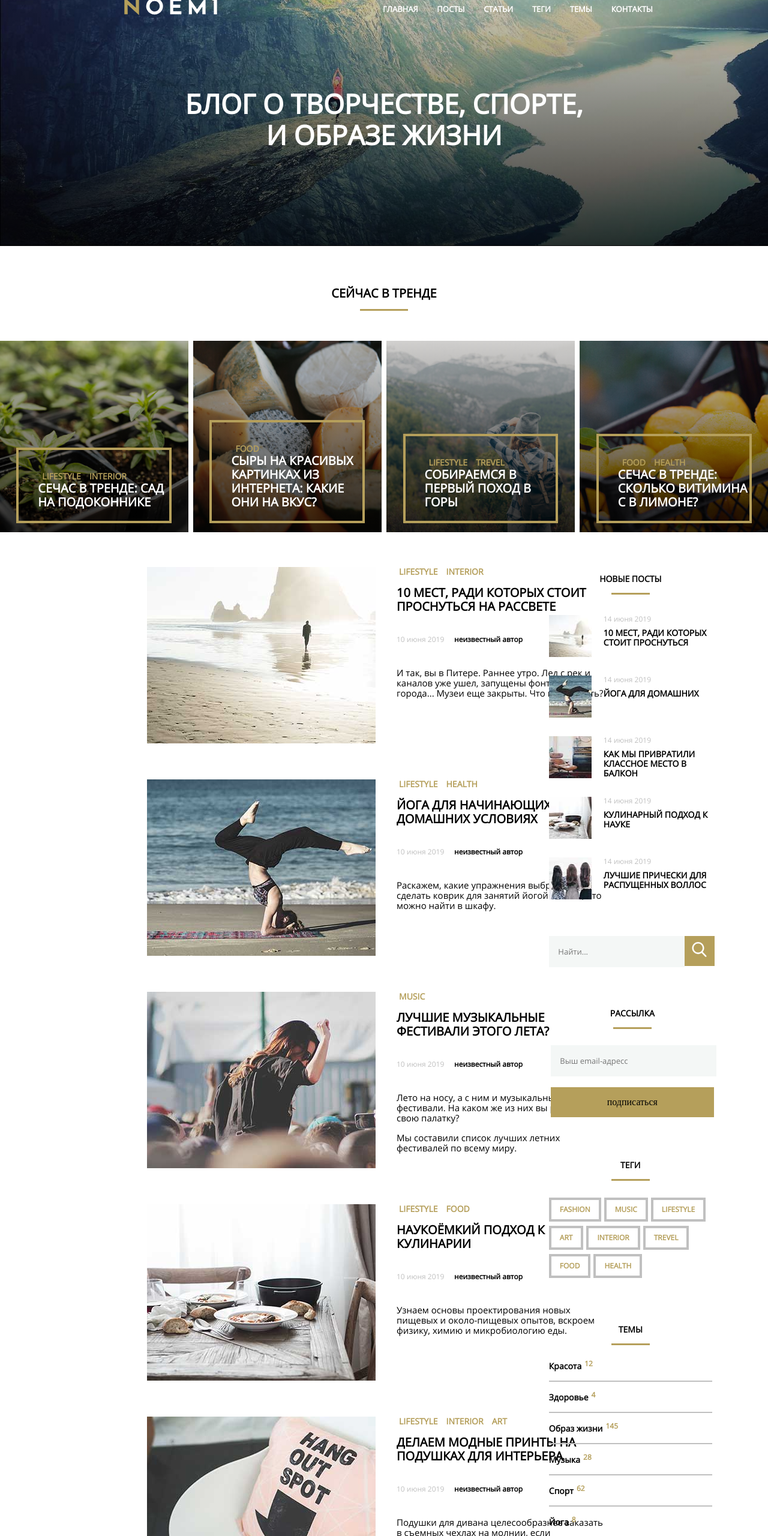
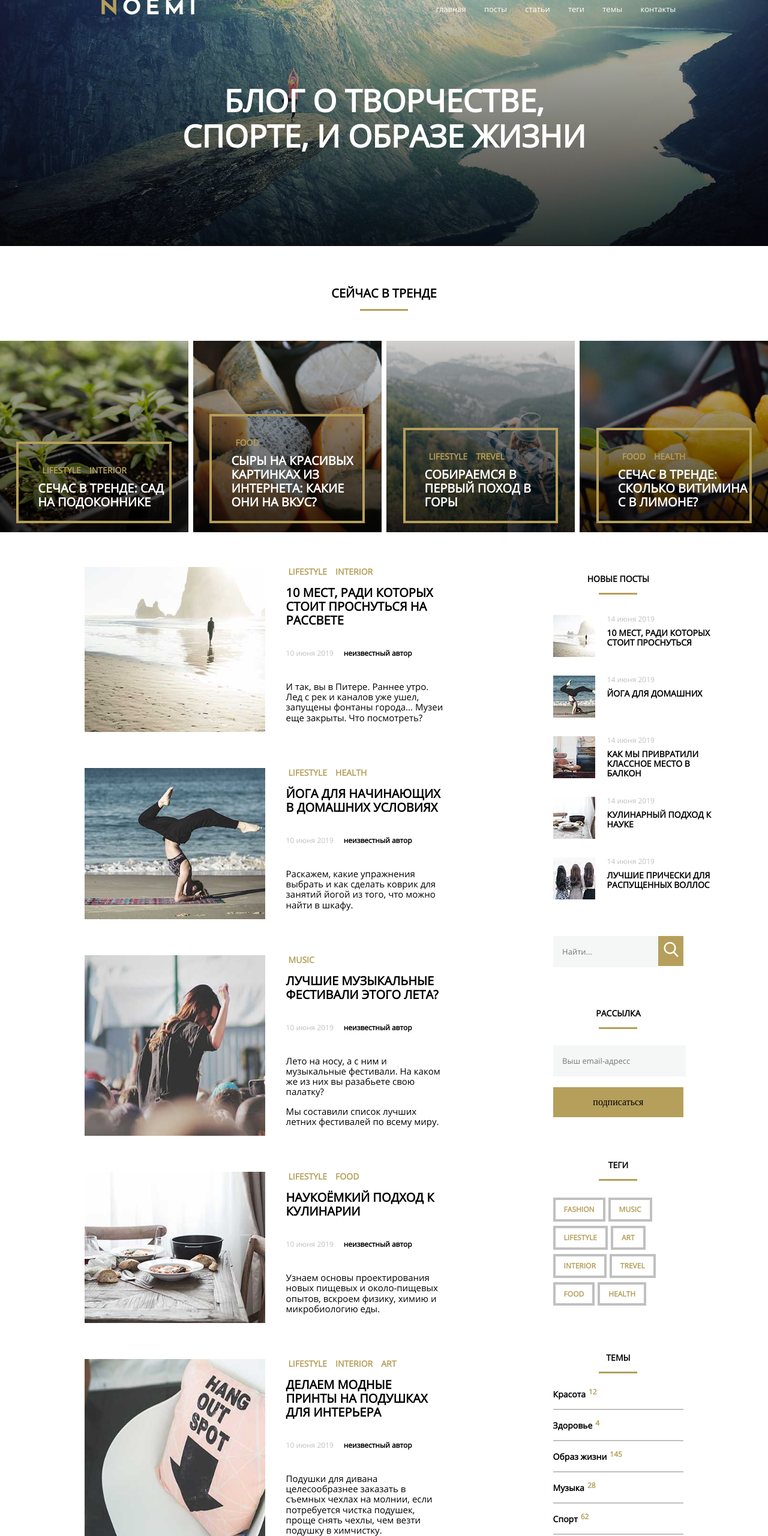
Before and after one commit to mxmlm0681/mq-diplom, a plain HTML site: page index.html in a window 1280 px wide. Shown: the part 40-2600 px from the top of the page at 60% size. Drawn offline with Linux system fonts and the light colour scheme.

Commit message:
исправленный файл

```diff
--- a/css/style.css
+++ b/css/style.css
@@ -55,11 +55,11 @@
             url(../images/banner-bg.jpg);
     background-size: cover;
     background-repeat: no-repeat;
+    background-position: top;
 }
 
 .header-menu-line {
     display: flex;
-    flex-direction: row;
     justify-content: space-between;
     width: 100%;
     height: 50px;
@@ -67,28 +67,27 @@
 }
 
 .header-logo {
-    margin-left: 15%;
+    margin-left: 12%;
 }
 
 .header-menu {
-    margin-right: 15%;
+    margin-right: 12%;
 }
 
 .header-menu-list {
     display: flex;
     flex-direction: row;
     justify-content: space-between;
-    width: 450px;
+    width: 25em;
     height: 50px;
     list-style-type: none;
 }
 
 .style-link-menu {
     font-family: var(--font-family-base);
-    font-weight: bold;
+    font-weight: normal;
     font-size: 13px;
     text-decoration: none;
-    text-transform: uppercase;
     color: var(--color-white);
 }
 
@@ -96,16 +95,16 @@
     display: flex;
     flex-direction: row;
     flex-wrap: wrap;
-    width: 685px;
+    width: 57%;
     margin-left: auto;
     margin-right: auto;
-    margin-top: 6%;
+    margin-top: 5%;
 }
 
 .header-text {
     font-family: var(--font-family-base);
     font-weight: bold;
-    font-size: 45px;
+    font-size: 3.21rem;
     text-transform: uppercase;
     text-align: center;
     color: var(--color-white);
@@ -113,8 +112,8 @@
 
 .main {
     display: flex;
-    flex-direction: row;
     flex-wrap: wrap;
+    justify-content: space-between;
     width: 100%;
 }
 
@@ -152,7 +151,6 @@
 
 .trends {
     display: flex;
-    flex-direction: row;
     justify-content: space-between;
     width: 100%;
     height: 319px;
@@ -163,7 +161,7 @@
     display: flex;
     flex-direction: column-reverse;
     width: 24.5%;
-    height: 319Px;
+    height: 319px;
     background:
             linear-gradient(rgba(7, 7, 7, 0.144), rgba(0, 0, 0, 0.8)),
             url(../images/trend1.jpg);
@@ -175,7 +173,7 @@
     display: flex;
     flex-direction: column-reverse;
     width: 24.5%;
-    height: 319Px;
+    height: 319px;
     background:
         linear-gradient(rgba(7, 7, 7, 0.144), rgba(0, 0, 0, 0.8)),
         url(../images/trend2.jpg);
@@ -187,7 +185,7 @@
     display: flex;
     flex-direction: column-reverse;
     width: 24.5%;
-    height: 319Px;
+    height: 319px;
     background:
         linear-gradient(rgba(7, 7, 7, 0.144), rgba(0, 0, 0, 0.8)),
         url(../images/trend3.jpg);
@@ -199,7 +197,7 @@
     display: flex;
     flex-direction: column-reverse;
     width: 24.5%;
-    height: 319Px;
+    height: 319px;
     background:
         linear-gradient(rgba(7, 7, 7, 0.144), rgba(0, 0, 0, 0.8)),
         url(../images/trend4.jpg);
@@ -220,9 +218,10 @@
 .trend-link-conteiner {
     display: flex;
     flex-direction: row;
-    width: 140px;
+    width: 42%;
     margin-top: 36px;
     margin-left: 25px;
+    margin-bottom: 10px;
 }
 
 .trend-link {
@@ -232,40 +231,42 @@
     text-decoration: none;
     text-transform: uppercase;
     color: var(--color-brown);
-    margin-left: 14px;
+    margin-left: 1em;
 }
 
 .trend-text {
+    display: flex;
+    flex-wrap: wrap;
+    width: 88%;
     font-family: var(--font-family-base);
     font-weight: bold;
     font-size: 20px;
     text-transform: uppercase;
     color: var(--color-white);
-    margin-left: 32px;
+    margin-left: 1.6em;
 }
 
 .posts {
     display: flex;
     flex-direction: column;
-    width: 61%;
+    width: 47%;
+    margin-left: 11%;
+    margin-right: 3.5%;
 }
 
 .post-conteiner {
     display: flex;
-    flex-direction: column;
     flex-wrap: wrap;
-    width: 766px;
-    height: 294px;
+    width: 100%;
     margin-top: 60px;
-    margin-left: 245px;
+
 }
 
 .post-text-conteiner {
     display: flex;
     flex-direction: column;
     flex-wrap: wrap;
-    width: 385px;
-    height: 294px;
+    width: 50%;
 }
 
 .post-link-conteiner {
@@ -277,7 +278,6 @@
 
 .post-text-header {
     display: flex;
-    flex-direction: row;
     flex-wrap: wrap;
     margin-left: 35px;
     margin-top: 15px;
@@ -326,14 +326,15 @@ p {
 .side-bar {
     display: flex;
     flex-direction: column;
-    width: 39%;
+    width: 17%;
+    margin-right: 11%;
+    margin-left: 3.5;
 }
 
 .new-posts {
     display: flex;
     flex-direction: column;
-    width: 272px;
-    margin-left: 134px;
+    width: 100%;
     margin-top: 60px;
 }
 
@@ -366,7 +367,7 @@ p {
     display: flex;
     flex-direction: column;
     flex-wrap: wrap;
-    width: 272px;
+    width: 100%;
     height: 71px;
     margin-top: 30px;
 }
@@ -391,9 +392,8 @@ p {
 
 .search  {
     display: flex;
-    margin-left: 134px;
     margin-top: 60px;
-    width: 272px;
+    width: 100%;
     height: 50px;
 }
 
@@ -403,7 +403,7 @@ p {
 }
 
 .input-text {
-    width: 222px;
+    width: 100%;
     height: 50px;
     border: none;
     background: var(--color-light-gray);
@@ -423,22 +423,21 @@ p {
 .mailing {
     display: flex;
     flex-direction: column;
-    width: 272px;
+    width: 100%;
     margin-top: 60px;
-    margin-left: 137px;
 }
 
 .form-email {
     display: flex;
     flex-direction: column;
     justify-content: space-between;
-    width: 272px;
+    width: 100%;
     height: 120px;
     margin-top: 23px;
 }
 
 .input-email {
-    width: 272px;
+    width: 100%;
     height: 50px;
     border: none;
     background: var(--color-light-gray);
@@ -448,7 +447,7 @@ p {
 }
 
 .button-search-email {
-    width: 272x;
+    width: 100%;
     height: 50px;
     border: none;
     background: var(--color-brown);
@@ -458,17 +457,15 @@ p {
 .tags {
     display: flex;
     flex-direction: column;
-    width: 272px;
+    width: 100%;
     margin-top: 60px;
-    margin-left: 134px;
-
 }
 
 .tags-list {
     display: flex;
     flex-direction: row;
     flex-wrap: wrap;
-    width: 272px;
+    width: 100%;
     margin-top: 24px;
 }
 
@@ -487,22 +484,21 @@ p {
 .topics {
     display: flex;
     flex-direction: column;
-    width: 272px;
+    width: 100%;
     margin-top: 60px;
-    margin-left: 134px;
 }
 
 .topic-list {
     display: flex;
     flex-direction: column;
-    width: 272px;
+    width: 100%;
     margin-top: 5px;
 }
 
 .topic-conteiner {
     display: flex;
     flex-direction: row;
-    width: 272px;
+    width: 100%;
     height: 50px;
     border-bottom: 2px solid var(--color-gray);
 }
@@ -536,7 +532,7 @@ p {
 .goods {
     display: flex;
     justify-content: space-between;
-    width: 71%;
+    width: 78%;
     margin-left: auto;
     margin-right: auto;
     margin-top: 30px;
@@ -546,7 +542,6 @@ p {
     display: flex;
     flex-direction: column;
     width: 30%;
-    height: 441px;
     background-repeat: no-repeat;
     background-position: top;
 }
@@ -555,7 +550,7 @@ p {
     display: flex;
     flex-direction: column;
     width: 100%;
-    height: 270px;
+    height: 282px;
     border: 4px solid var(--color-brown);
     margin-top: 175px;
 }
@@ -581,6 +576,7 @@ p {
     display: flex;
     justify-content: space-between;
     margin-top: 25px;
+    margin-bottom: 5px;
 }
 
 .price {
@@ -618,6 +614,7 @@ p {
     font-size: 14px;
     font-weight: bold;
     color: var(--color-white);
+    text-decoration: none;
 }
 
 a {
@@ -627,12 +624,12 @@ a {
 
 .footer {
     display: flex;
-    width: 71%;
+    width: 78%;
     height: 85px;
     margin-left: auto;
     margin-right: auto;
     margin-top: 65px;
-    background-color: var(--color-gray);
+    background-color: var(--color-light-gray);
 }
 
 .social {
--- a/index.html
+++ b/index.html
@@ -72,7 +72,7 @@
         </section>
         <div class="posts">
             <div class="post-conteiner">
-                <img class="img-post" src="./images/last-post1.jpg" alt="The man on the beach">
+                <img class="img-post" src="./images/last-post1.jpg" width="50%" alt="The man on the beach">
                 <div class="post-text-conteiner">
                     <div class="post-link-conteiner">
                         <a class="trend-link" href="#">lifestyle</a>
@@ -92,7 +92,7 @@
                 </div>
             </div>
             <div class="post-conteiner">
-                <img class="img-post" src="./images/last-post2.jpg" alt="The man on the beach">
+                <img class="img-post" src="./images/last-post2.jpg" width="50%" alt="The man on the beach">
                 <div class="post-text-conteiner">
                     <div class="post-link-conteiner">
                         <a class="trend-link" href="#">lifestyle</a>
@@ -111,7 +111,7 @@
                 </div>
             </div>
             <div class="post-conteiner">
-                <img class="img-post" src="./images/last-post3.jpg" alt="The man on the beach">
+                <img class="img-post" src="./images/last-post3.jpg" width="50%" alt="The man on the beach">
                 <div class="post-text-conteiner">
                     <div class="post-link-conteiner">
                         <a class="trend-link" href="#">music</a>
@@ -134,7 +134,7 @@
                 </div>
             </div>
             <div class="post-conteiner">
-                <img class="img-post" src="./images/last-post4.jpg" alt="The man on the beach">
+                <img class="img-post" src="./images/last-post4.jpg" width="50%" alt="The man on the beach">
                 <div class="post-text-conteiner">
                     <div class="post-link-conteiner">
                         <a class="trend-link" href="#">lifestyle</a>
@@ -153,7 +153,7 @@
                 </div>
             </div>
             <div class="post-conteiner">
-                <img class="img-post" src="./images/last-post5.jpg" alt="The man on the beach">
+                <img class="img-post" src="./images/last-post5.jpg" width="50%" alt="The man on the beach">
                 <div class="post-text-conteiner">
                     <div class="post-link-conteiner">
                         <a class="trend-link" href="#">lifestyle</a>
@@ -286,7 +286,7 @@
                                 <span class="price-actual">800 &#8381;</span>
                             </div>
                             <div class="background-buttom">
-                                <span class="price-buttom">в магазин</span>
+                                <a class="price-buttom" href="#">в магазин</a>
                             </div>
                         </div>
                     </div>
@@ -302,7 +302,7 @@
                                 <span class="price-actual">3500 &#8381;</span>
                             </div>
                             <div class="background-buttom">
-                                <span class="price-buttom">в магазин</span>
+                                <a class="price-buttom" href="#">в магазин</a>
                             </div>
                         </div>
                     </div>
@@ -319,7 +319,7 @@
                                 <span class="price-actual">400 &#8381;</span>
                             </div>
                             <div class="background-buttom">
-                                <span class="price-buttom">в магазин</span>
+                                <a class="price-buttom" href="#">в магазин</a>
                             </div>
                         </div>
                     </div>
```
